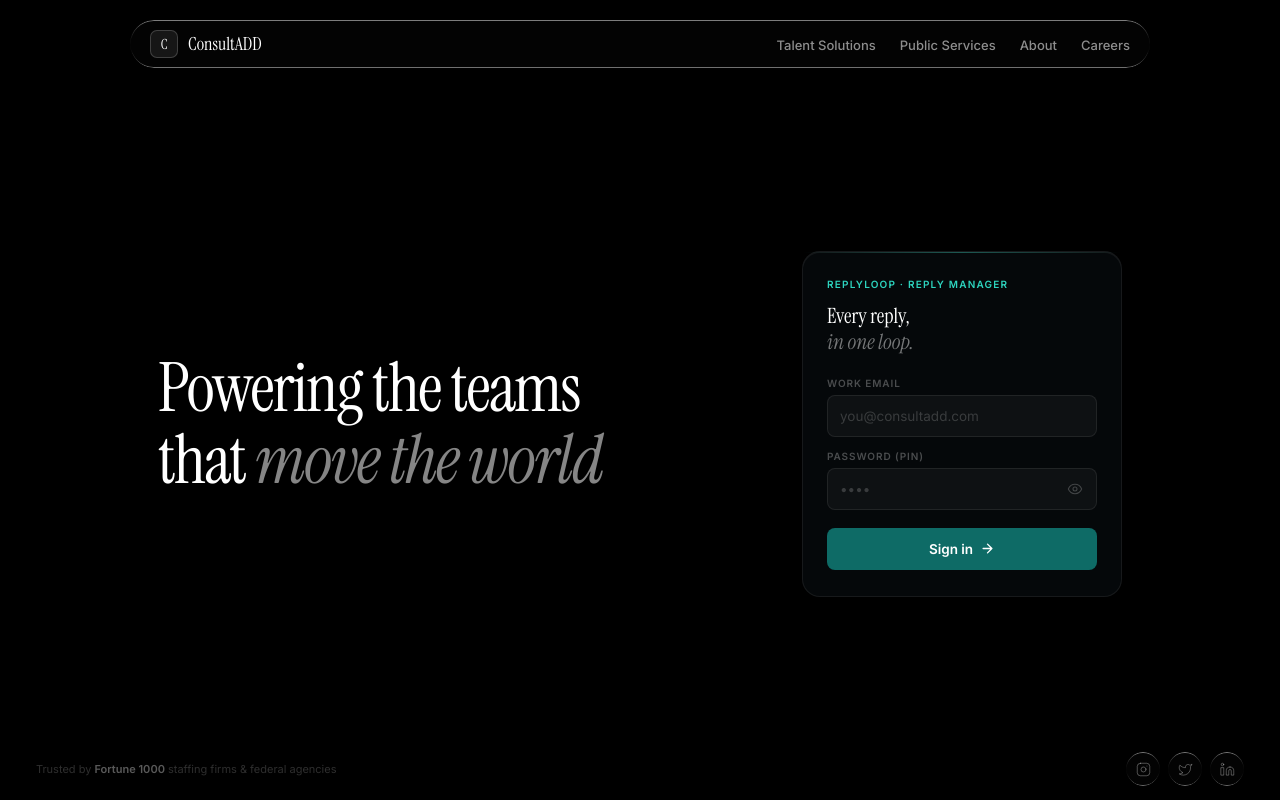
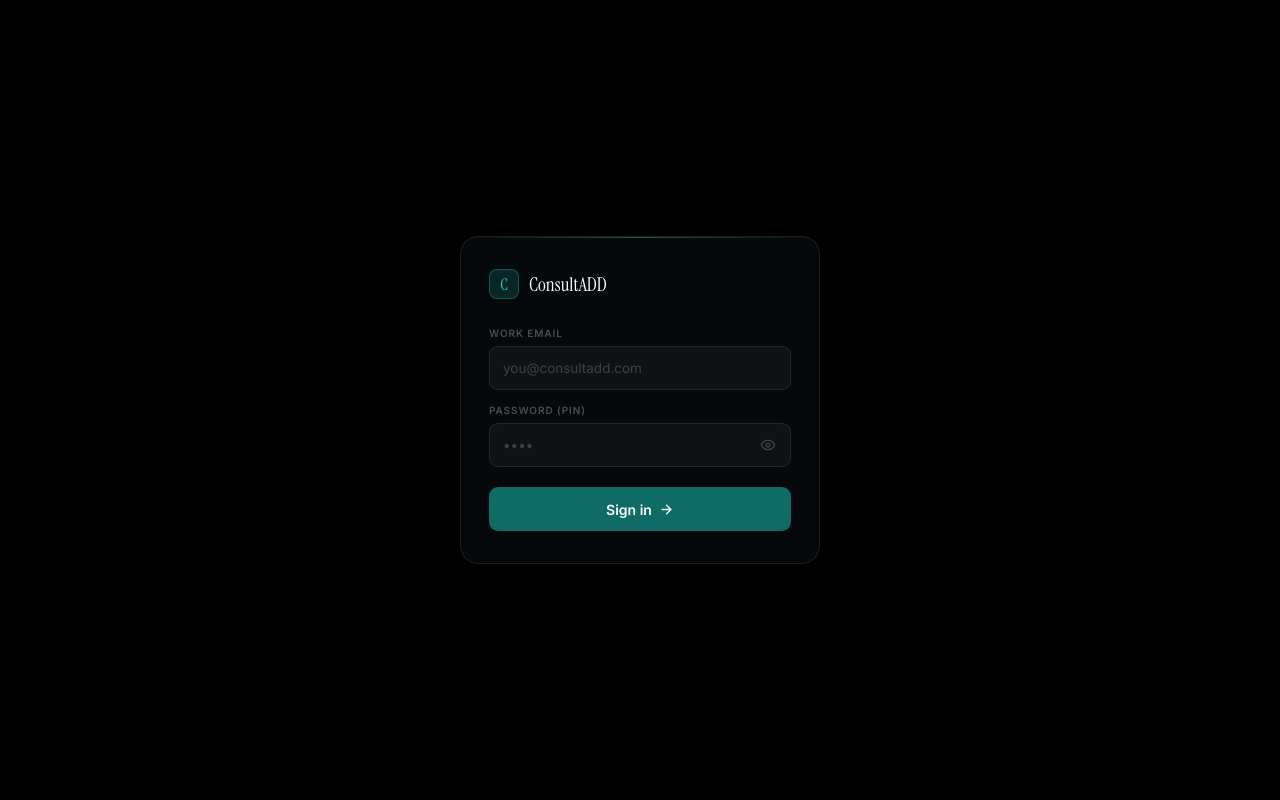
Before and after one commit to singhalok2082/consultadd-site, a plain HTML site: page index.html in a window 1280 px wide. Drawn offline with Linux system fonts and the light colour scheme.

Commit message:
minimal: logo + login only

```diff
--- a/index.html
+++ b/index.html
@@ -5,65 +5,39 @@
 <meta name="viewport" content="width=device-width, initial-scale=1.0"/>
 <title>ConsultADD</title>
 <style>
-@import url('https://fonts.googleapis.com/css2?family=Instrument+Serif:ital@0;1&family=Inter:wght@300;400;500;600&display=swap');
+@import url('https://fonts.googleapis.com/css2?family=Instrument+Serif:ital@0;1&family=Inter:wght@400;500;600&display=swap');
 *{box-sizing:border-box;margin:0;padding:0}
 html,body{height:100%;background:#000;overflow:hidden}
 body{font-family:'Inter',sans-serif;color:#fff}
-.root{height:100vh;width:100%;position:relative;overflow:hidden;display:flex;flex-direction:column}
+.root{height:100vh;position:relative;display:flex;flex-direction:column;align-items:center;justify-content:center}
 
 /* VIDEO */
 .vwrap{position:absolute;inset:0;z-index:0}
 video{position:absolute;inset:0;width:100%;height:100%;object-fit:cover;transform:translateY(17%);opacity:0}
-.voverlay{position:absolute;inset:0;background:linear-gradient(to bottom,rgba(0,0,0,0.55) 0%,rgba(0,0,0,0.08) 25%,rgba(0,0,0,0.28) 60%,rgba(0,0,0,0.85) 100%)}
+.voverlay{position:absolute;inset:0;background:rgba(0,0,0,0.72)}
 
-/* GLASS */
-.glass{background:rgba(255,255,255,0.01);backdrop-filter:blur(4px);-webkit-backdrop-filter:blur(4px);border:none;box-shadow:inset 0 1px 1px rgba(255,255,255,0.1);position:relative;overflow:hidden}
-.glass::before{content:'';position:absolute;inset:0;border-radius:inherit;padding:1.4px;pointer-events:none;background:linear-gradient(180deg,rgba(255,255,255,0.45) 0%,rgba(255,255,255,0.15) 20%,rgba(255,255,255,0) 40%,rgba(255,255,255,0) 60%,rgba(255,255,255,0.15) 80%,rgba(255,255,255,0.45) 100%);-webkit-mask:linear-gradient(#fff 0 0) content-box,linear-gradient(#fff 0 0);-webkit-mask-composite:xor;mask-composite:exclude}
+/* CARD */
+.card{position:relative;z-index:10;width:100%;max-width:360px;padding:32px 28px;border-radius:18px;background:rgba(8,12,14,0.8);backdrop-filter:blur(28px);-webkit-backdrop-filter:blur(28px);border:1px solid rgba(255,255,255,0.08);box-shadow:0 32px 80px rgba(0,0,0,0.6)}
+.card::before{content:'';position:absolute;top:0;left:0;right:0;height:1px;border-radius:18px 18px 0 0;background:linear-gradient(90deg,transparent,rgba(45,212,191,0.4),transparent)}
 
-/* NAV */
-.nav{position:relative;z-index:20;padding:20px 24px;flex-shrink:0}
-.nav-in{max-width:1020px;margin:0 auto;border-radius:999px;padding:10px 20px;display:flex;align-items:center;justify-content:space-between}
-.logo{display:flex;align-items:center;gap:10px;font-family:'Instrument Serif',serif;font-size:18px;color:#fff;font-weight:400}
-.logo-m{width:28px;height:28px;border-radius:7px;background:rgba(255,255,255,0.08);border:1px solid rgba(255,255,255,0.18);display:grid;place-items:center;font-size:14px}
-.links{display:flex;gap:24px;list-style:none}
-.links a{color:rgba(255,255,255,0.55);font-size:13px;font-weight:500;text-decoration:none;transition:color .2s}
-.links a:hover{color:#fff}
+/* LOGO */
+.logo{display:flex;align-items:center;gap:10px;margin-bottom:28px}
+.logo-m{width:30px;height:30px;border-radius:8px;background:rgba(14,107,102,0.3);border:1px solid rgba(45,212,191,0.3);display:grid;place-items:center;font-family:'Instrument Serif',serif;font-size:16px;color:#2DD4BF}
+.logo-name{font-family:'Instrument Serif',serif;font-size:19px;font-weight:400;color:#fff}
 
-/* BODY */
-.body{position:relative;z-index:10;flex:1;display:flex;align-items:center;justify-content:center;padding:0 48px 40px;gap:80px;max-width:1060px;margin:0 auto;width:100%}
-
-/* LEFT */
-.left{flex:1;min-width:0}
-h1{font-family:'Instrument Serif',serif;font-size:clamp(40px,5.5vw,68px);font-weight:400;line-height:1.06;letter-spacing:-.025em;color:#fff}
-h1 em{font-style:italic;color:rgba(255,255,255,0.52)}
-
-/* RIGHT - LOGIN */
-.card{width:320px;flex-shrink:0;border-radius:18px;padding:26px 24px;background:rgba(8,12,14,0.72);backdrop-filter:blur(28px);-webkit-backdrop-filter:blur(28px);border:1px solid rgba(255,255,255,0.07);box-shadow:0 32px 80px rgba(0,0,0,0.55),inset 0 1px 0 rgba(255,255,255,0.06)}
-.card::before{content:'';position:absolute;top:0;left:0;right:0;height:1px;border-radius:18px 18px 0 0;background:linear-gradient(90deg,transparent,rgba(45,212,191,0.35),transparent)}
-.card{position:relative}
-.c-eye{font-size:10px;font-weight:600;letter-spacing:.12em;text-transform:uppercase;color:#2DD4BF;margin-bottom:14px}
-.c-title{font-family:'Instrument Serif',serif;font-size:21px;font-weight:400;color:#fff;line-height:1.2;margin-bottom:22px}
-.c-title em{font-style:italic;color:rgba(255,255,255,0.45)}
-.flabel{font-size:10px;font-weight:600;letter-spacing:.09em;text-transform:uppercase;color:rgba(255,255,255,0.28);display:block;margin-bottom:6px}
-.finput{display:block;width:100%;height:42px;padding:0 12px;border-radius:8px;border:1px solid rgba(255,255,255,0.08);background:rgba(255,255,255,0.04);font-size:13.5px;font-family:'Inter',sans-serif;color:#fff;outline:none;transition:border-color .15s;margin-bottom:13px}
-.finput::placeholder{color:rgba(255,255,255,0.18)}
-.finput:focus{border-color:rgba(45,212,191,0.38)}
-.pw-wrap{position:relative;margin-bottom:18px}
-.pw-wrap .finput{margin-bottom:0;padding-right:40px}
-.pw-eye{position:absolute;right:10px;top:50%;transform:translateY(-50%);background:none;border:none;color:rgba(255,255,255,0.22);cursor:pointer;display:grid;place-items:center;padding:4px;transition:color .15s}
-.pw-eye:hover{color:rgba(255,255,255,0.55)}
-.signin-btn{width:100%;height:42px;border-radius:8px;border:none;background:#0E6B66;color:#fff;font-size:13.5px;font-weight:600;cursor:pointer;font-family:'Inter',sans-serif;display:flex;align-items:center;justify-content:center;gap:7px;transition:background .2s,transform .15s}
+/* FORM */
+.flabel{font-size:10px;font-weight:600;letter-spacing:.09em;text-transform:uppercase;color:rgba(255,255,255,0.28);display:block;margin-bottom:7px}
+.finput{display:block;width:100%;height:44px;padding:0 13px;border-radius:9px;border:1px solid rgba(255,255,255,0.09);background:rgba(255,255,255,0.04);font-size:13.5px;font-family:'Inter',sans-serif;color:#fff;outline:none;transition:border-color .15s;margin-bottom:14px}
+.finput::placeholder{color:rgba(255,255,255,0.2)}
+.finput:focus{border-color:rgba(45,212,191,0.4)}
+.pw-wrap{position:relative;margin-bottom:20px}
+.pw-wrap .finput{margin-bottom:0;padding-right:42px}
+.pw-eye{position:absolute;right:11px;top:50%;transform:translateY(-50%);background:none;border:none;color:rgba(255,255,255,0.25);cursor:pointer;display:grid;place-items:center;padding:4px;transition:color .15s}
+.pw-eye:hover{color:rgba(255,255,255,0.6)}
+.signin-btn{width:100%;height:44px;border-radius:9px;border:none;background:#0E6B66;color:#fff;font-size:14px;font-weight:600;cursor:pointer;font-family:'Inter',sans-serif;display:flex;align-items:center;justify-content:center;gap:7px;transition:background .2s,transform .15s}
 .signin-btn:hover:not(:disabled){background:#0A4F4B;transform:translateY(-1px)}
 .signin-btn:disabled{opacity:.5;cursor:not-allowed}
-.err{display:none;align-items:center;gap:6px;color:#f87171;font-size:11.5px;font-weight:500;margin-top:10px}
-
-/* BOTTOM */
-.bottom{position:absolute;bottom:0;left:0;right:0;z-index:10;display:flex;align-items:center;justify-content:space-between;padding:14px 36px}
-.trust{font-size:11px;color:rgba(255,255,255,0.18)}
-.trust strong{color:rgba(255,255,255,0.35)}
-.socials{display:flex;gap:8px}
-.sbtn{border-radius:999px;width:34px;height:34px;display:grid;place-items:center;color:rgba(255,255,255,0.3);cursor:pointer;border:none;transition:all .2s}
-.sbtn:hover{color:#fff;background:rgba(255,255,255,0.06)}
+.err{display:none;align-items:center;gap:6px;color:#f87171;font-size:11.5px;margin-top:10px}
 </style>
 </head>
 <body>
@@ -75,28 +49,15 @@
     <div class="voverlay"></div>
   </div>
 
-  <div class="nav">
-    <div class="nav-in glass">
-      <div class="logo"><div class="logo-m">C</div>ConsultADD</div>
-      <ul class="links">
-        <li><a href="#">Talent Solutions</a></li>
-        <li><a href="#">Public Services</a></li>
-        <li><a href="#">About</a></li>
-        <li><a href="#">Careers</a></li>
-      </ul>
-    </div>
+  <div class="card">
+    <div class="logo">
+      <div class="logo-m">C</div>
+      <span class="logo-name">ConsultADD</span>
     </div>
 
-  <div class="body">
-    <div class="left">
-      <h1>Powering the teams<br/>that <em>move the world</em></h1>
-    </div>
-
-    <div class="card">
-      <div class="c-eye">Replyloop · Reply Manager</div>
-      <div class="c-title">Every reply,<br/><em>in one loop.</em></div>
     <label class="flabel" for="l-email">Work email</label>
     <input class="finput" id="l-email" type="email" placeholder="you@consultadd.com" autocomplete="email"/>
+
     <label class="flabel" for="l-pin">Password (PIN)</label>
     <div class="pw-wrap">
       <input class="finput" id="l-pin" type="password" placeholder="••••" autocomplete="current-password"/>
@@ -104,6 +65,7 @@
         <svg width="16" height="16" viewBox="0 0 24 24" fill="none" stroke="currentColor" stroke-width="1.6" stroke-linecap="round" stroke-linejoin="round"><path d="M2 12s3-7 10-7 10 7 10 7-3 7-10 7-10-7-10-7z"/><circle cx="12" cy="12" r="3"/></svg>
       </button>
     </div>
+
     <button class="signin-btn" id="signin-btn" type="button">
       Sign in
       <svg width="15" height="15" viewBox="0 0 24 24" fill="none" stroke="currentColor" stroke-width="2.2" stroke-linecap="round" stroke-linejoin="round"><path d="M5 12h14M12 5l7 7-7 7"/></svg>
@@ -111,22 +73,6 @@
     <div class="err" id="err-msg">
       <svg width="14" height="14" viewBox="0 0 24 24" fill="none" stroke="currentColor" stroke-width="1.8" stroke-linecap="round" stroke-linejoin="round"><path d="M10.29 3.86L1.82 18a2 2 0 001.71 3h16.94a2 2 0 001.71-3L13.71 3.86a2 2 0 00-3.42 0z"/><line x1="12" y1="9" x2="12" y2="13"/><line x1="12" y1="17" x2="12.01" y2="17"/></svg>
       <span id="err-txt"></span>
-      </div>
-    </div>
-  </div>
-
-  <div class="bottom">
-    <div class="trust">Trusted by <strong>Fortune 1000</strong> staffing firms &amp; federal agencies</div>
-    <div class="socials">
-      <button class="sbtn glass" aria-label="Instagram">
-        <svg width="15" height="15" viewBox="0 0 24 24" fill="none" stroke="currentColor" stroke-width="1.6" stroke-linecap="round" stroke-linejoin="round"><rect x="2" y="2" width="20" height="20" rx="5"/><path d="M16 11.37A4 4 0 1112.63 8 4 4 0 0116 11.37z"/><line x1="17.5" y1="6.5" x2="17.51" y2="6.5"/></svg>
-      </button>
-      <button class="sbtn glass" aria-label="Twitter">
-        <svg width="15" height="15" viewBox="0 0 24 24" fill="none" stroke="currentColor" stroke-width="1.6" stroke-linecap="round" stroke-linejoin="round"><path d="M22 4s-.7 2.1-2 3.4c1.6 10-9.4 17.3-18 11.6 2.2.1 4.4-.6 6-2C3 15.5.5 9.6 3 5c2.2 2.6 5.6 4.1 9 4-.9-4.2 4-6.6 7-3.8 1.1 0 3-1.2 3-1.2z"/></svg>
-      </button>
-      <button class="sbtn glass" aria-label="LinkedIn">
-        <svg width="15" height="15" viewBox="0 0 24 24" fill="none" stroke="currentColor" stroke-width="1.6" stroke-linecap="round" stroke-linejoin="round"><path d="M16 8a6 6 0 016 6v7h-4v-7a2 2 0 00-2-2 2 2 0 00-2 2v7h-4v-7a6 6 0 016-6z"/><rect x="2" y="9" width="4" height="12"/><circle cx="4" cy="4" r="2"/></svg>
-      </button>
     </div>
   </div>
 </div>
```
Lines whose indentation alone changed are shown as unchanged.
